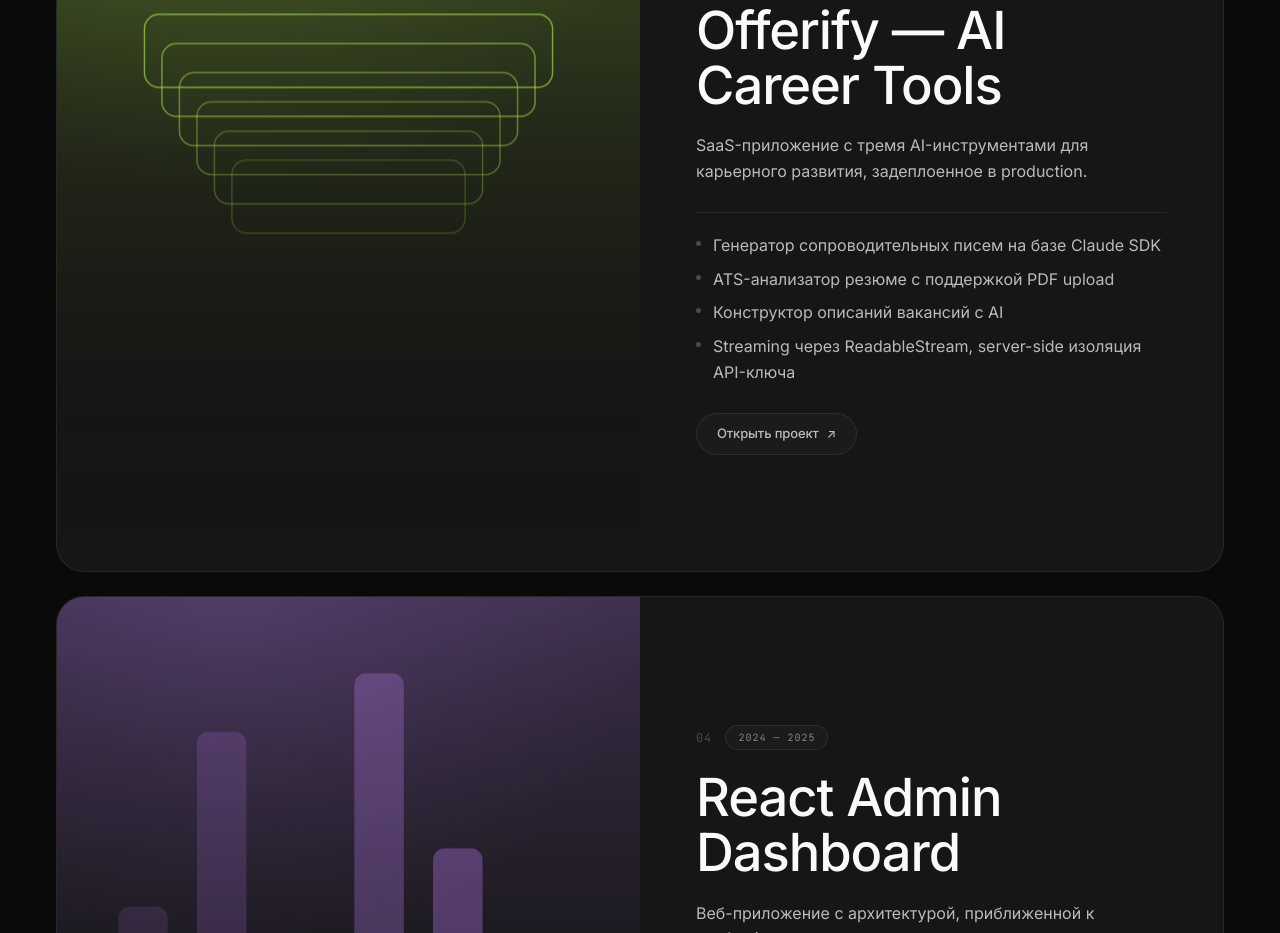
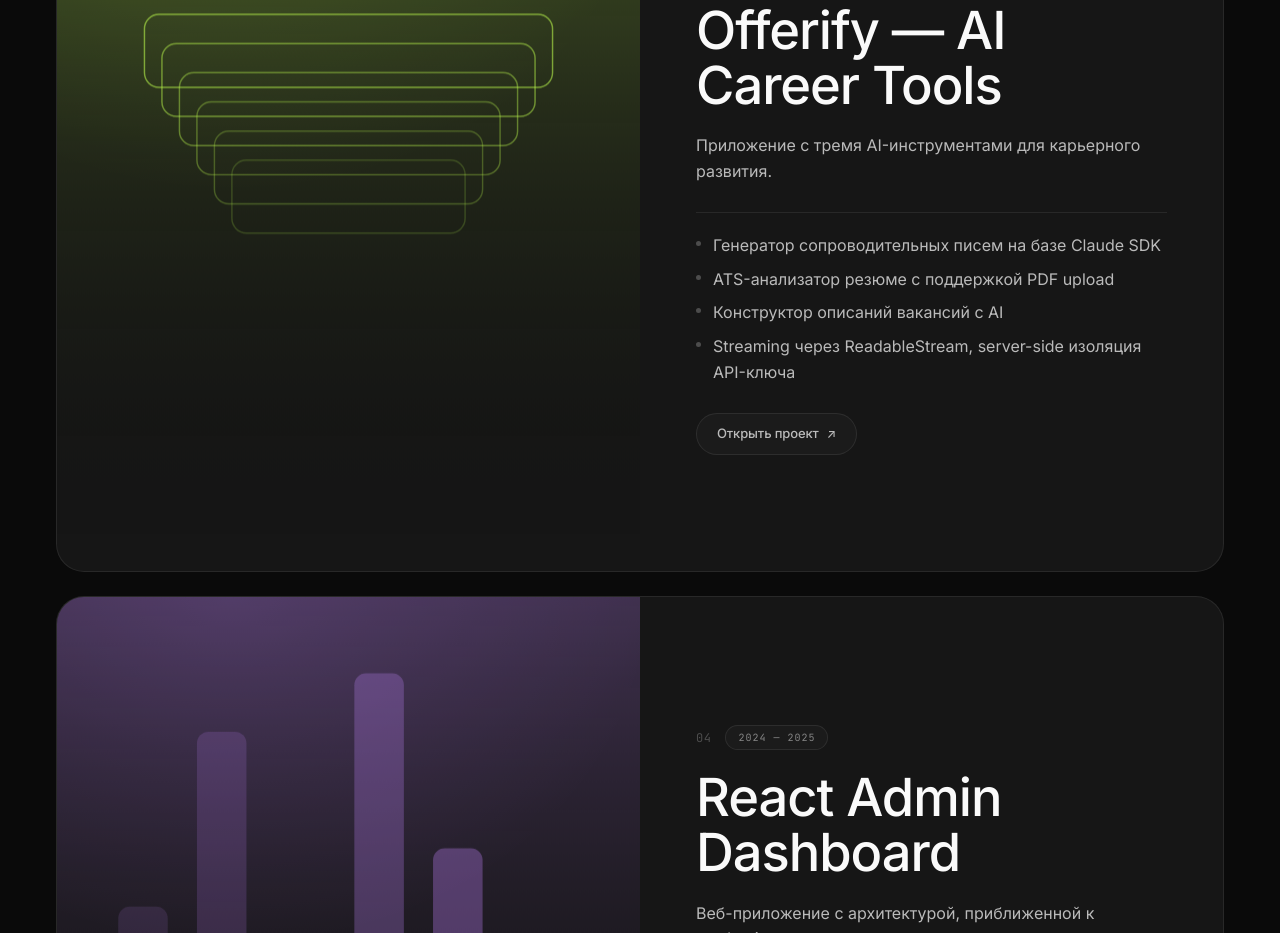
Before and after one commit to ezizbg/Portfolio, a React (Vite) app: page / in a window 1280 px wide. Shown: the part 7340-8273 px from the top of the page. Built offline with nearby package versions, Linux system fonts and the light colour scheme.

Commit message:
Remove SaaS and deployed-to-production from Offerify description (EN + RU)

```diff
--- a/src/i18n/translations.ts
+++ b/src/i18n/translations.ts
@@ -216,7 +216,7 @@
           index: "03",
           title: "Offerify — AI Career Tools",
           description:
-            "SaaS-приложение с тремя AI-инструментами для карьерного развития, задеплоенное в production.",
+            "Приложение с тремя AI-инструментами для карьерного развития.",
           bullets: [
             "Генератор сопроводительных писем на базе Claude SDK",
             "ATS-анализатор резюме с поддержкой PDF upload",
@@ -379,7 +379,7 @@
           index: "03",
           title: "Offerify — AI Career Tools",
           description:
-            "SaaS app with three AI-powered career tools, deployed to production.",
+            "App with three AI-powered career tools.",
           bullets: [
             "Cover letter generator powered by Claude SDK",
             "ATS resume analyzer with PDF upload support",
```
